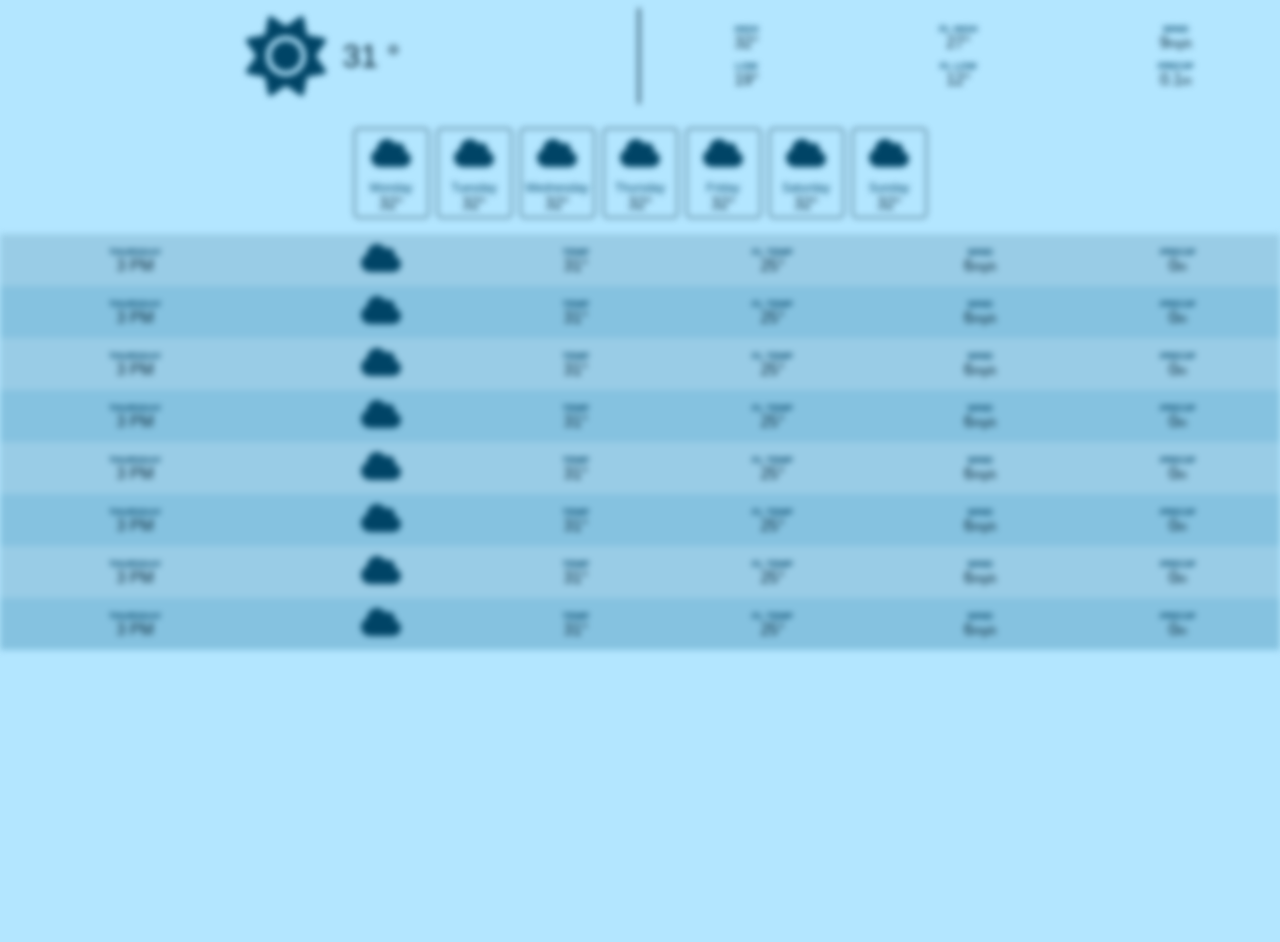
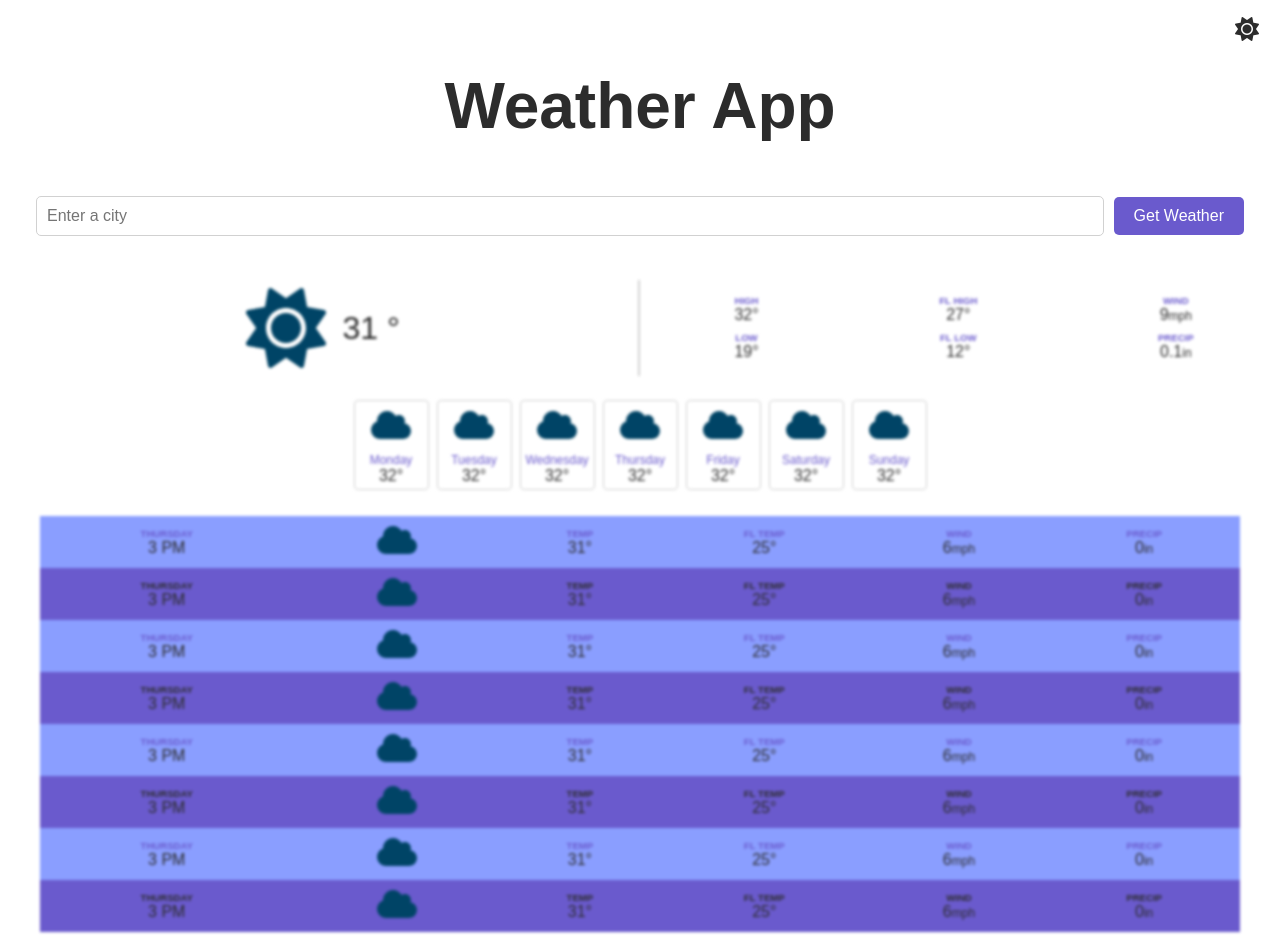
Before and after one commit to DfrancoGit/weather-app-3, a website built with Vite: page index.html in a window 1280 px wide. Before the commit the page ends 800 px from the top, so only its background shows below. Built offline with nearby package versions, Linux system fonts and the light colour scheme; no server answers.

Commit message:
completed

```diff
--- a/index.html
+++ b/index.html
@@ -5,15 +5,25 @@
     <link rel="icon" type="image/svg+xml" href="/vite.svg" />
     <meta name="viewport" content="width=device-width, initial-scale=1.0" />
     <link rel="stylesheet" href="./src/styles.css" />
+    <script src="https://kit.fontawesome.com/9a5aa81fd3.js" crossorigin="anonymous"></script>
     <title>Weather App</title>
   </head>
-  <body class="blurred">
-    <header class="header">
+  <body>
+    <section class="search-container">
+      <h1 id="heading-name">Weather App</h1>
+      <div class="search-input-btn">
+        <input type="text" id="locationInput" placeholder="Enter a city" />
+        <button id="searchButton">Get Weather</button>
+      </div>
+      <button id="darkModeToggle" aria-label="Toggle dark mode">
+        <i class="fas fa-sun dark-mode" id="iconDM"></i>
+      </button>
+    </section>
+
+    <header class="header blurred" id="header-section">
       <div class="header-left">
         <img class="weather-icon large" src="./icons/sun.svg" data-current-icon />
-        <div class="header-current-temp">
-          <span data-current-temp> 31 </span> &deg;
-        </div>
+        <div class="header-current-temp"><span data-current-temp> 31 </span> &deg;</div>
       </div>
       <div class="header-right">
         <div class="info-group">
@@ -26,9 +36,7 @@
         </div>
         <div class="info-group">
           <div class="label">Wind</div>
-          <div>
-            <span data-current-wind>9</span><span class="value-sub-info">mph</span>
-          </div>
+          <div><span data-current-wind>9</span><span class="value-sub-info">mph</span></div>
         </div>
         <div class="info-group">
           <div class="label">Low</div>
@@ -40,15 +48,12 @@
         </div>
         <div class="info-group">
           <div class="label">Precip</div>
-          <div>
-            <span data-current-precip>0.1</span
-            ><span class="value-sub-info">in</span>
-          </div>
+          <div><span data-current-precip>0.1</span><span class="value-sub-info">in</span></div>
         </div>
       </div>
     </header>
 
-    <section class="day-section" data-day-section>
+    <section class="day-section blurred" id="day-section" data-day-section>
       <div class="day-card">
         <img src="./icons/cloud.svg" class="weather-icon" />
         <div class="day-card-day">Monday</div>
@@ -86,7 +91,7 @@
       </div>
     </section>
 
-    <table class="hour-section">
+    <table class="hour-section blurred" id="table-section">
       <tbody data-hour-section>
         <tr class="hour-row">
           <td>
@@ -411,9 +416,7 @@
         <td>
           <div class="info-group">
             <div class="label">Precip</div>
-            <div>
-              <span data-precip></span><span class="value-sub-info">in</span>
-            </div>
+            <div><span data-precip></span><span class="value-sub-info">in</span></div>
           </div>
         </td>
       </tr>
--- a/src/main.js
+++ b/src/main.js
@@ -2,18 +2,60 @@ import "./styles.css";
 import { getWeather } from "./weather.js";
 import { ICON_MAP } from "./iconMap.js";
 
-getWeather(10, 10, Intl.DateTimeFormat().resolvedOptions().timeZone)
-  .then(renderWeather)
-  .catch((e) => {
-    console.error(e);
-    // alert("Error getting weather.");
-  });
+const headerSection = document.getElementById("header-section");
+const daySection = document.getElementById("day-section");
+const tableSection = document.getElementById("table-section");
+
+// Geocoding
+
+const geocodingApiKey = "e2c698c42e064432ae0ae88303b47af0";
+
+document.getElementById("searchButton").addEventListener("click", convertWeatherData);
+
+function convertWeatherData() {
+  const location = document.getElementById("locationInput").value;
+
+  if (location) {
+    fetch(
+      `https://api.opencagedata.com/geocode/v1/json?q=${encodeURIComponent(
+        location
+      )}&key=${geocodingApiKey}`
+    )
+      .then((res) => res.json())
+      .then((data) => {
+        console.log(data);
+        const lat = data.results[0].geometry.lat;
+        const lon = data.results[0].geometry.lng;
+        const timezoneResult = data.results[0].annotations.timezone.name;
+        getWeather(lat, lon, timezoneResult)
+          .then(renderWeather)
+          .catch((e) => console.error(e));
+      });
+  }
+}
+
+// Get weather
+
+// getWeather(10, 10, Intl.DateTimeFormat().resolvedOptions().timeZone)
+//   .then(renderWeather)
+//   .catch((e) => {
+//     console.error(e);
+//     // alert("Error getting weather.");
+//   });
 
 function renderWeather({ current, daily, hourly }) {
   renderCurrentWeather(current);
   renderDailyWeather(daily);
   renderHourlyWeather(hourly);
-  document.body.classList.remove("blurred");
+
+  headerSection.classList.remove("blurred");
+  daySection.classList.remove("blurred");
+  tableSection.classList.remove("blurred");
+
+  document.getElementById("heading-name").innerHTML = `${
+    document.getElementById("locationInput").value
+  }`;
+  document.getElementById("locationInput").value = "";
 }
 
 function setValue(selector, value, { parent = document } = {}) {
@@ -52,7 +94,7 @@ function renderDailyWeather(daily) {
   });
 }
 
-const HOUR_FORMATTER = new Intl.DateTimeFormat(undefined, { hour: "numeric" });
+const HOUR_FORMATTER = new Intl.DateTimeFormat(undefined, { hour: "numeric", hour12: true });
 const hourlySection = document.querySelector("[data-hour-section]");
 const hourRowTemplate = document.getElementById("hour-row-template");
 
@@ -63,10 +105,26 @@ function renderHourlyWeather(hourly) {
     setValue("temp", hour.temp, { parent: element });
     setValue("fl-temp", hour.feelsLike, { parent: element });
     setValue("wind", hour.windSpeed, { parent: element });
-    // setValue("precip", hour.precip, { parent: element });
+    setValue("precip", hour.precip, { parent: element });
     setValue("day", DAY_FORMATTER.format(hour.timestamp), { parent: element });
     setValue("time", HOUR_FORMATTER.format(hour.timestamp), { parent: element });
     element.querySelector("[data-icon]").src = getIconUrl(hour.iconCode);
     hourlySection.append(element);
   });
 }
+
+// DARKMODE
+
+document.getElementById("darkModeToggle").addEventListener("click", toggleDarkMode);
+
+function toggleDarkMode() {
+  document.body.classList.toggle("dark-mode");
+  const iconDM = document.getElementById("iconDM");
+  if (document.body.classList.contains("dark-mode")) {
+    iconDM.classList.remove("fa-sun");
+    iconDM.classList.add("fa-moon");
+  } else {
+    iconDM.classList.remove("fa-moon");
+    iconDM.classList.add("fa-sun");
+  }
+}
--- a/src/styles.css
+++ b/src/styles.css
@@ -1,3 +1,25 @@
+:root {
+  /* Light Mode Colors */
+  --background-color: #ffffff; /* Soft white background for light mode */
+  --text-color: #2c2c2c; /* Dark Charcoal */
+  --header-border-color: #d1d1d1; /* Light Gray */
+  --label-color: #6a5acd; /* Slate Blue */
+  --day-card-border-color: #d1d1d1; /* Light Gray */
+  --hour-row-bg-color: #8a9eff; /* Light Blue */
+  --hour-row-alt-bg-color: #6a5acd; /* Slate Blue */
+}
+
+.dark-mode {
+  /* Dark Mode Colors */
+  --background-color: #1e1e1e; /* Dark Gray */
+  --text-color: #e0e0e0; /* Light Gray */
+  --header-border-color: #444444; /* Medium Gray */
+  --label-color: #8a9eff; /* Light Blue */
+  --day-card-border-color: #444444; /* Medium Gray */
+  --hour-row-bg-color: #2a2a2a; /* Darker Gray */
+  --hour-row-alt-bg-color: #6a5acd; /* Slate Blue */
+}
+
 *,
 *::before,
 *::after {
@@ -6,13 +28,24 @@
 
 body {
   margin: 0;
-  background-color: hsl(200, 100%, 85%);
-  color: hsl(200, 100%, 10%);
+  background-color: var(--background-color);
+  color: var(--text-color);
   font-family: sans-serif;
 }
 
+#darkModeToggle {
+  font-size: 1.5rem;
+  background: none;
+  border: none;
+  cursor: pointer;
+  position: absolute;
+  top: 15px;
+  right: 15px;
+  color: var(--text-color);
+}
+
 .blurred {
-  filter: blur(3px);
+  filter: blur(1.5px);
   overflow: hidden;
 }
 
@@ -28,7 +61,7 @@ body {
   justify-content: center;
   margin: 0.5rem;
   padding: 0.5rem;
-  border-right: 2px solid hsl(200, 100%, 10%);
+  border-right: 2px solid var(--header-border-color);
 }
 
 .weather-icon {
@@ -66,7 +99,7 @@ body {
   text-transform: uppercase;
   font-weight: bold;
   font-size: 0.6rem;
-  color: hsl(200, 100%, 20%);
+  color: var(--label-color);
 }
 
 .value-sub-info {
@@ -86,14 +119,20 @@ body {
   display: flex;
   flex-direction: column;
   align-items: center;
-  border: 1px solid hsl(200, 100%, 10%);
+  border: 1px solid var(--day-card-border-color);
   border-radius: 0.25rem;
   padding: 0.25rem;
+  transition: transform 0.3s ease, box-shadow 0.3s ease;
+}
+
+.day-card:hover {
+  transform: scale(1.1);
+  box-shadow: 0 4px 20px rgba(0, 0, 0, 0.2);
 }
 
 .day-card-day {
   font-size: 0.75rem;
-  color: hsl(200, 100%, 20%);
+  color: var(--label-color);
   margin-top: 0.5rem;
 }
 
@@ -101,16 +140,98 @@ body {
   width: 100%;
   text-align: center;
   border-spacing: 0;
+  padding: 10px 40px;
 }
 
 .hour-row {
-  background-color: hsl(200, 60%, 75%);
+  background-color: var(--hour-row-bg-color);
 }
 
 .hour-row:nth-child(2n) {
-  background-color: hsl(200, 60%, 70%);
+  background-color: var(--hour-row-alt-bg-color);
+  color: var(--text-color);
+}
+
+.hour-row:nth-child(2n) .label {
+  color: var(--text-color);
 }
 
 .hour-row > td {
   padding: 0.25rem 0.5rem;
 }
+
+.search-container {
+  margin: 0.5rem;
+  padding: 0.5rem;
+}
+
+.search-container h1 {
+  font-size: 4rem;
+  font-weight: 600;
+  display: flex;
+  justify-content: center;
+}
+
+/* .search-input-btn {
+  display: flex;
+  align-items: center;
+  justify-content: center;
+}
+
+.search-input-btn input {
+  width: 70%;
+  min-width: 400px;
+  height: 40px;
+  border-radius: 5px;
+}
+
+.search-input-btn button {
+  min-width: 100px;
+  height: 40px;
+  border-radius: 5px;
+} */
+
+/* INPUT */
+
+.search-input-btn {
+  display: flex;
+  align-items: center;
+  margin: 20px;
+}
+
+#locationInput {
+  padding: 10px;
+  border: 1px solid var(--header-border-color);
+  border-radius: 5px;
+  font-size: 16px;
+  flex: 1;
+  transition: border-color 0.3s;
+}
+
+#locationInput:focus {
+  border-color: var(--label-color);
+  outline: none;
+}
+
+/* BUTTON */
+
+#searchButton {
+  padding: 10px 20px;
+  background-color: var(--label-color);
+  color: #ffffff;
+  border: none;
+  border-radius: 5px;
+  font-size: 16px;
+  cursor: pointer;
+  margin-left: 10px;
+  transition: background-color 0.3s, transform 0.2s;
+}
+
+#searchButton:hover {
+  background-color: #5a4dbf;
+  transform: scale(1.05);
+}
+
+#searchButton:active {
+  transform: scale(0.95);
+}
--- a/src/weather.js
+++ b/src/weather.js
@@ -13,6 +13,7 @@ export function getWeather(lat, lon, timezone) {
       }
     )
     .then(({ data }) => {
+      console.log(data);
       return {
         current: parseCurrentWeather(data),
         daily: parseDailyWeather(data),
@@ -66,6 +67,7 @@ function parseHourlyWeather({ hourly, current }) {
         temp: Math.round(hourly.temperature_2m[index]),
         feelsLike: Math.round(hourly.apparent_temperature[index]),
         windSpeed: Math.round(hourly.wind_speed_10m[index] * 100) / 100,
+        precip: hourly.precipitation[index] || 0,
       };
     })
     .filter(({ timestamp }) => timestamp >= current.time * 1000);
```
